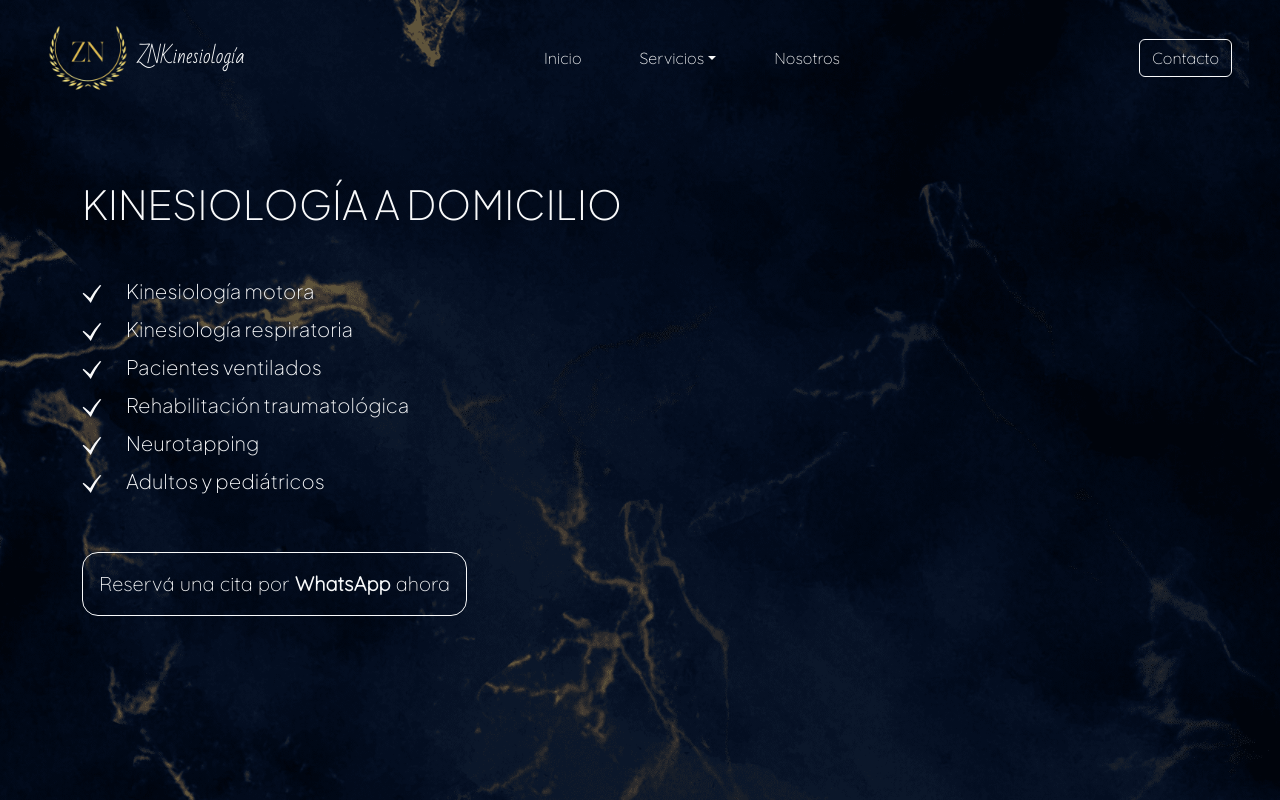
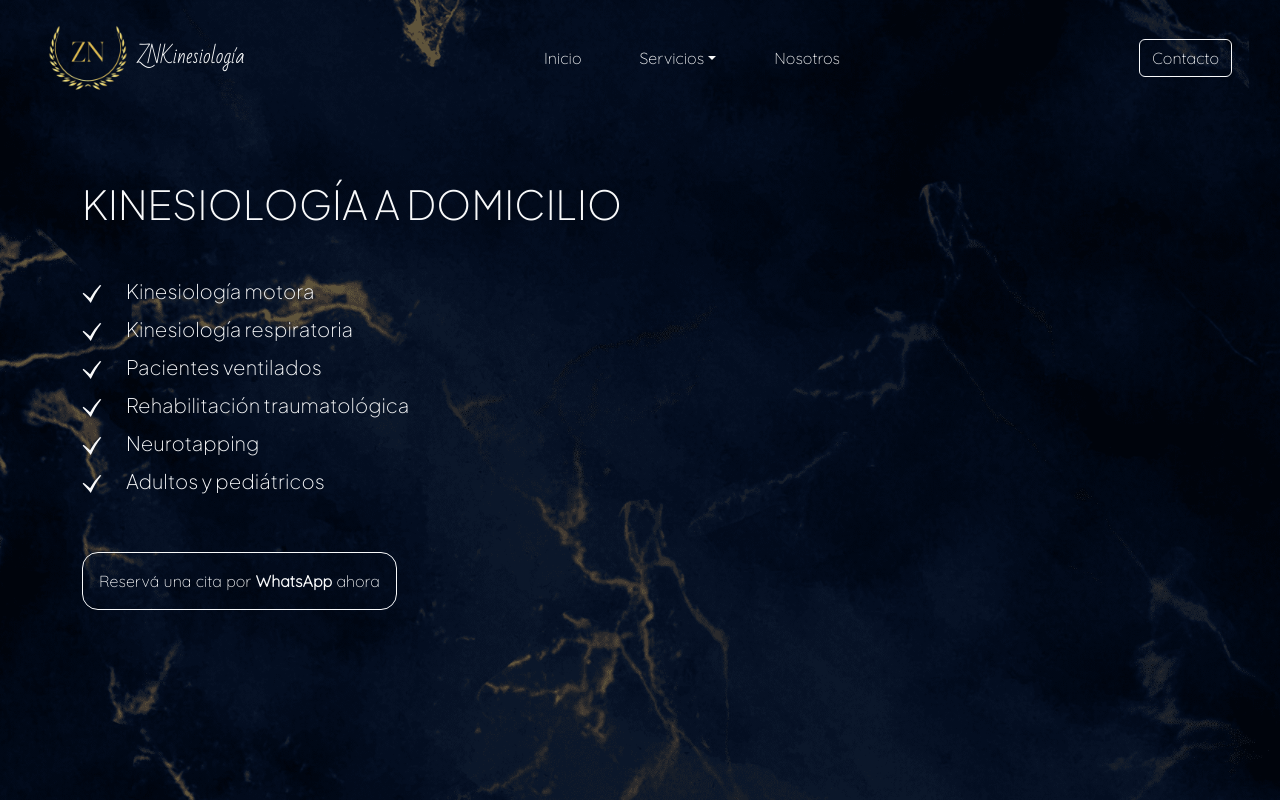
Before and after one commit to camimai07/ZNkinesiologia, a React (Vite) app: page / in a window 1280 px wide. Built offline with nearby package versions, Linux system fonts and the light colour scheme.

Commit message:
maquetado

```diff
--- a/src/components/Home/Home.tsx
+++ b/src/components/Home/Home.tsx
@@ -41,7 +41,6 @@ export const Home = () => {
               href="https://wa.me/+5491158953540"
               target="_blank"
               className="p-3 rounded-4"
-              size="lg"
             >
               Reservá una cita por <strong>WhatsApp</strong> ahora
             </Button>
```
